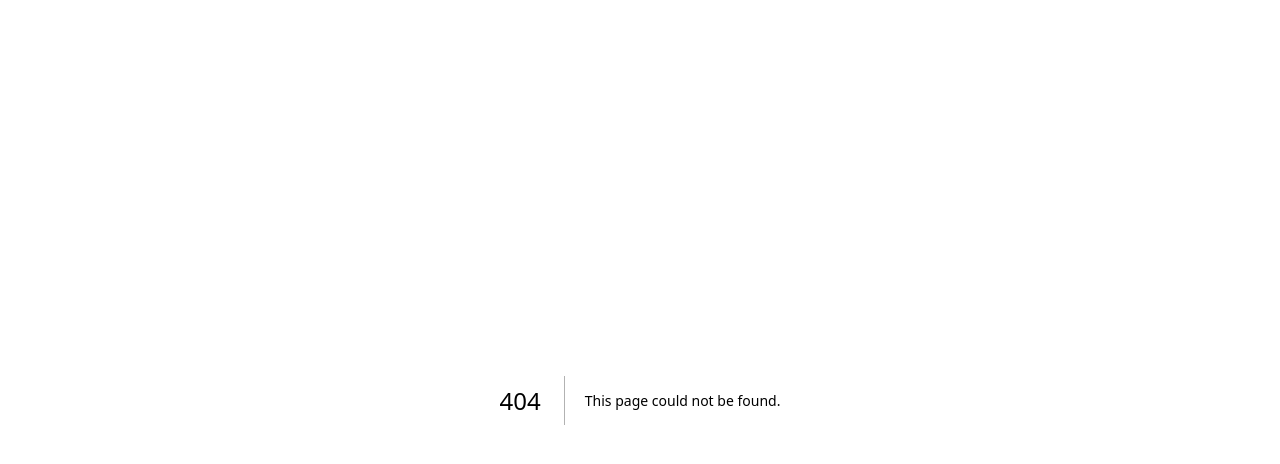
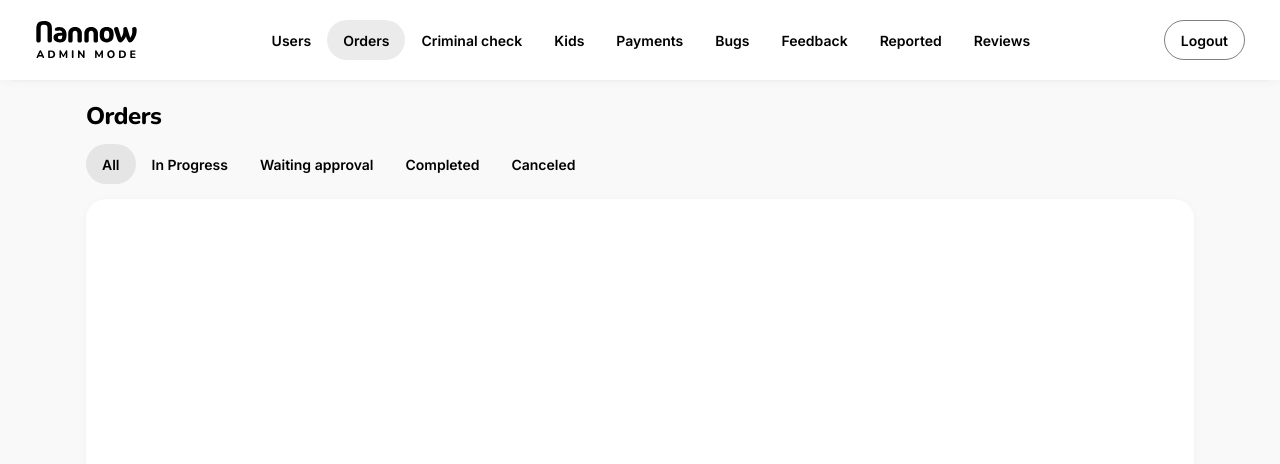
Before and after one commit to robertasRobotas/nannow-admin-panel, a Next.js app: page /orders in a window 1280 px wide. Before the commit this address had no page. Shown: the top 464 px of the page. Built offline with nearby package versions, Linux system fonts and the light colour scheme.

Commit message:
orders screen started

```diff
--- /dev/null
+++ b/components/Orders/Orders.tsx
@@ -0,0 +1,64 @@
+import { useEffect, useState } from "react";
+import styles from "./orders.module.css";
+import { nunito } from "@/helpers/fonts";
+import Button from "../Button/Button";
+
+const Orders = () => {
+  const [selected, setSelected] = useState<
+    "ALL" | "IN_PROGRESS" | "WAITING_APPROVAL" | "COMPLETED" | "CANCELED"
+  >("ALL");
+
+  /*
+  const fetchUsers = async (status: string) => {
+    const users = await getUsersByCriminalRecordStatus(status);
+    setUsers(users.data.users.items);
+  };
+
+  useEffect(() => {
+    fetchUsers(selected === "ALL" ? "" : selected);
+  }, [selected]);
+
+  */
+  return (
+    <div className={styles.main}>
+      <div className={`${styles.title} ${nunito.className}`}>
+        <span>Orders</span>
+      </div>
+      <div className={styles.categoryBtns}>
+        <Button
+          onClick={() => setSelected("ALL")}
+          title="All"
+          type="PLAIN"
+          isSelected={selected === "ALL"}
+        />
+        <Button
+          onClick={() => setSelected("IN_PROGRESS")}
+          title="In Progress"
+          type="PLAIN"
+          isSelected={selected === "IN_PROGRESS"}
+        />
+        <Button
+          onClick={() => setSelected("WAITING_APPROVAL")}
+          title="Waiting approval"
+          type="PLAIN"
+          isSelected={selected === "WAITING_APPROVAL"}
+        />
+        <Button
+          onClick={() => setSelected("COMPLETED")}
+          title="Completed"
+          type="PLAIN"
+          isSelected={selected === "COMPLETED"}
+        />
+        <Button
+          onClick={() => setSelected("CANCELED")}
+          title="Canceled"
+          type="PLAIN"
+          isSelected={selected === "CANCELED"}
+        />
+      </div>
+      <div className={styles.ordersWrapper}></div>
+    </div>
+  );
+};
+
+export default Orders;
--- /dev/null
+++ b/components/Orders/orders.module.css
@@ -0,0 +1,34 @@
+.main {
+  display: flex;
+  flex-direction: column;
+  height: 100%;
+}
+
+.title {
+  color: #000;
+  font-size: 24px;
+  font-weight: 800;
+  letter-spacing: -0.48px;
+}
+
+.categoryBtns {
+  padding-top: 12px;
+  display: flex;
+}
+
+.ordersWrapper {
+  margin-top: 15px;
+  flex: 1;
+  border-radius: 20px;
+  background: #fff;
+  box-shadow: 0 10px 4px -10px rgba(0, 0, 0, 0.06),
+    0 2px 10px 0 rgba(0, 0, 0, 0.04);
+  display: flex;
+  min-height: 0;
+}
+
+@media (max-width: 936px) {
+  .categoryBtns {
+    flex-wrap: wrap;
+  }
+}
--- /dev/null
+++ b/pages/orders/index.tsx
@@ -0,0 +1,13 @@
+import ModalPageTemplate from "@/components/ModalPageTemplate/ModalPageTemplate";
+import styles from "./ordersPage.module.css";
+import Orders from "@/components/Orders/Orders";
+
+const OrdersPage = () => {
+  return (
+    <ModalPageTemplate>
+      <Orders />
+    </ModalPageTemplate>
+  );
+};
+
+export default OrdersPage;
```
Also changed, not shown: pages/orders/ordersPage.module.css (added).
